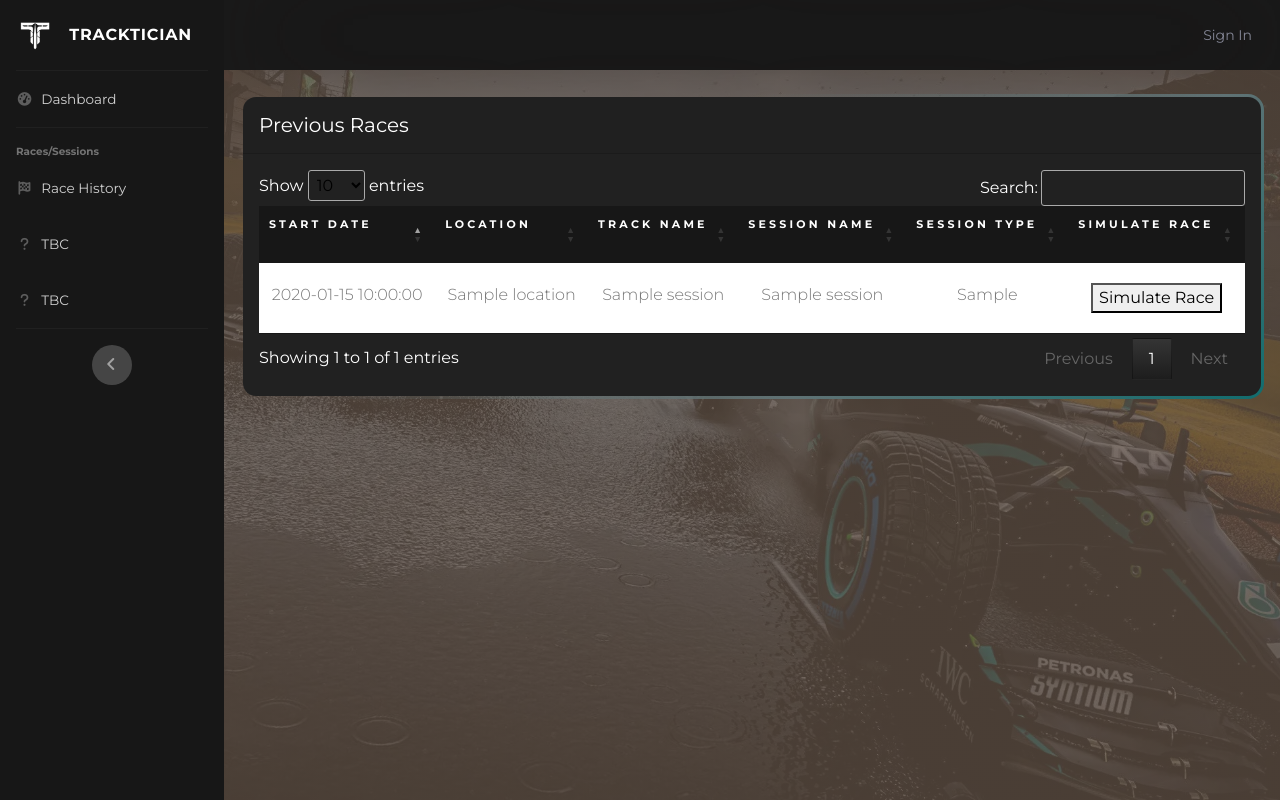
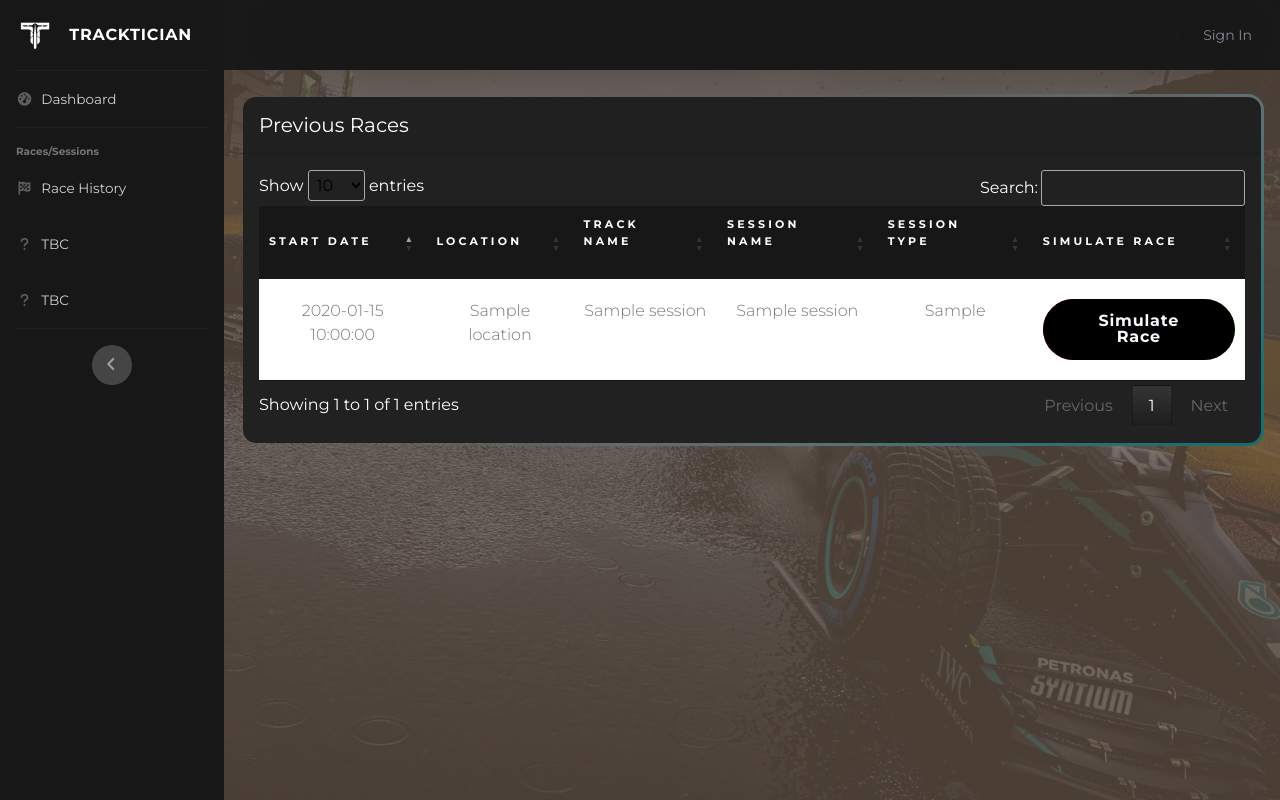
Before and after one commit to Natte2110/TrackTician, a Flask app: template tracktician/templates/races.html in a window 1280 px wide. Run offline with Flask 3, Linux system fonts and the light colour scheme; the template is opened without the code that fills it: most values are stand-ins (such as "Sample title", 1, 10 or a date in 2020); some libraries are stand-ins or nearby versions.

Commit message:
style: Add stylinh for simulate race button

```diff
--- a/tracktician/static/css/races.css
+++ b/tracktician/static/css/races.css
@@ -3,11 +3,9 @@
   margin: 0;
   padding: 1rem;
   height: calc(100vh - 4.375rem);
-  background: linear-gradient(
-      to bottom,
+  background: linear-gradient(to bottom,
       rgba(92, 77, 66, 0.8) 0%,
-      rgba(92, 77, 66, 0.8) 100%
-    ),
+      rgba(92, 77, 66, 0.8) 100%),
     url(../media/login-background.webp);
   background-position: center;
   background-repeat: no-repeat;
@@ -19,13 +17,10 @@
 
 .races-card {
   background: linear-gradient(#212121, #212121) padding-box,
-    linear-gradient(
-        145deg,
-        transparent 35%,
-        var(--secondary-color),
-        var(--primary-color)
-      )
-      border-box;
+    linear-gradient(145deg,
+      transparent 35%,
+      var(--secondary-color),
+      var(--primary-color)) border-box;
   border: 3px solid transparent;
   color: var(--text-color);
   box-sizing: border-box;
@@ -61,6 +56,7 @@
   -o-transition: .3s all ease;
   transition: .3s all ease;
 }
+
 /* #session-table tr.odd td {
   background-color: var(--base-color);
 } */
@@ -68,6 +64,7 @@
 #session-table {
   min-width: 900px;
 }
+
 #session-table thead tr,
 #session-table thead th {
   padding-bottom: 30px;
@@ -78,6 +75,7 @@
   text-transform: uppercase;
   letter-spacing: .2rem;
 }
+
 #session-table tbody th,
 #session-table tbody td {
   text-align: center;
@@ -91,15 +89,18 @@
   -o-transition: .3s all ease;
   transition: .3s all ease;
 }
+
 #session-table tbody th small,
 #session-table tbody td small {
   color: rgba(255, 255, 255, 0.3);
   font-weight: 300;
 }
+
 #session-table tbody th a,
 #session-table tbody td a {
   color: rgba(255, 255, 255, 0.3);
 }
+
 #session-table tbody th .more,
 #session-table tbody td .more {
   color: rgba(255, 255, 255, 0.3);
@@ -108,35 +109,91 @@
   text-transform: uppercase;
   letter-spacing: .2rem;
 }
+
 #session-table tbody tr {
   -webkit-transition: .3s all ease;
   -o-transition: .3s all ease;
   transition: .3s all ease;
 }
+
 #session-table tbody tr:hover td,
 #session-table tbody tr:focus td {
   color: #000000;
   font-weight: 500;
   background-color: #a9a9a9;
 }
+
 #session-table tbody tr:hover td a,
 #session-table tbody tr:focus td a {
   color: #fdd114;
 }
+
 #session-table tbody tr:hover td .more,
 #session-table tbody tr:focus td .more {
   color: #fdd114;
 }
+
 #session-table .td-box-wrap {
   padding: 0;
 }
+
 #session-table .box {
   background: #fff;
   border-radius: 4px;
   margin-top: 15px;
   margin-bottom: 15px;
 }
+
 #session-table .box td,
 #session-table .box th {
   border: none !important;
 }
+
+.simulate-race-button {
+  outline: none;
+  cursor: pointer;
+  border: none;
+  padding: 0.9rem 2rem;
+  margin: 0;
+  font-family: inherit;
+  font-size: inherit;
+  position: relative;
+  display: inline-block;
+  letter-spacing: 0.05rem;
+  font-weight: 700;
+  font-size: 1rem;
+  border-radius: 500px;
+  overflow: hidden;
+  background: linear-gradient(90deg, rgba(255,21,0,1) 0%, rgba(255,55,0,1) 35%, rgba(78,255,0,1) 100%);;
+  color: ghostwhite;
+  line-height: 1rem;
+}
+
+.simulate-race-button span {
+  position: relative;
+  z-index: 10;
+  transition: color 0.4s;
+}
+
+.simulate-race-button::before,
+.simulate-race-button::after {
+ position: absolute;
+ top: 0;
+ left: 0;
+ width: 100%;
+ height: 100%;
+ z-index: 0;
+}
+
+.simulate-race-button::before {
+  content: "";
+  background: #000;
+  width: 120%;
+  left: -10%;
+  transform: skew(30deg);
+  transition: transform 0.4s cubic-bezier(0.3, 1, 0.8, 1);
+ }
+
+ .simulate-race-button:hover::before {
+  transform: translate3d(100%, 0, 0);
+ }
```
